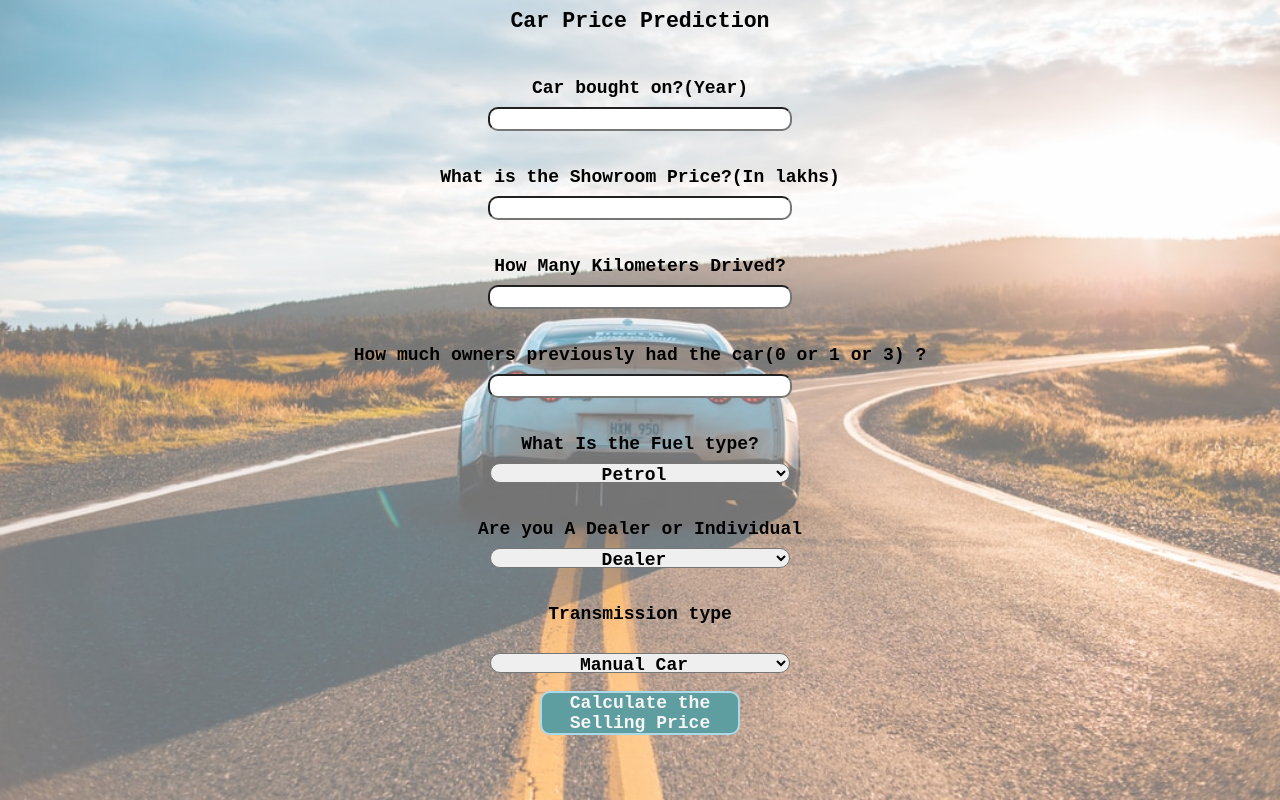
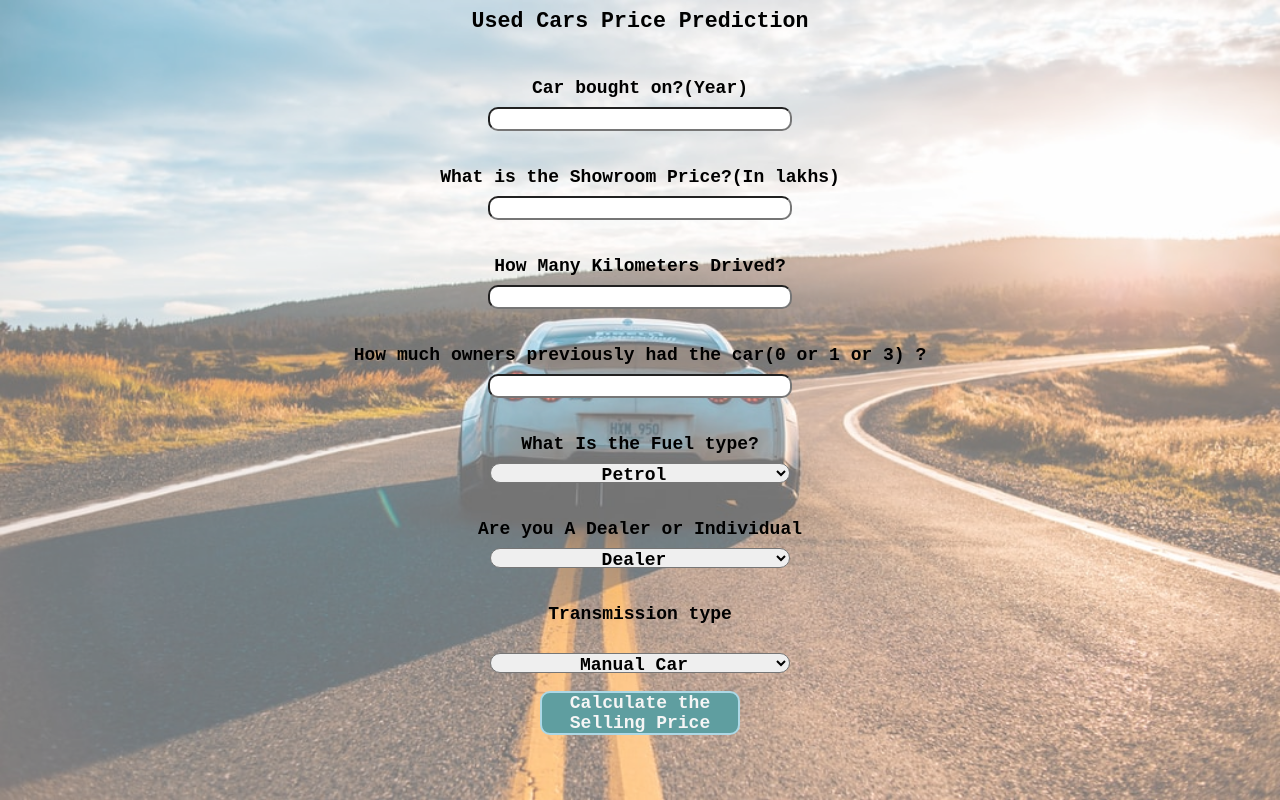
Before and after one commit to Sudharsan25/CarPrediction, a Flask app: page / in a window 1280 px wide. Run offline with Flask 2, Linux system fonts and the light colour scheme; parts of the project's set-up code (start-up, migrations or seed data) failed here and were passed over.

Commit message:
Minor Changes

```diff
--- a/templates/index.html
+++ b/templates/index.html
@@ -13,7 +13,7 @@
     <div class="wrap">
         <img class="background" src="/static/images/background.jpg" alt=""/>
         <form action="{{ url_for('predict')}}" method="POST" class="form">
-            <h2>Car Price Prediction</h2>
+            <h2>Used Cars Price Prediction</h2>
                 <div class="details">
                     <div class="inputs">
                         <h3>Car bought on?(Year)</h3>
```
